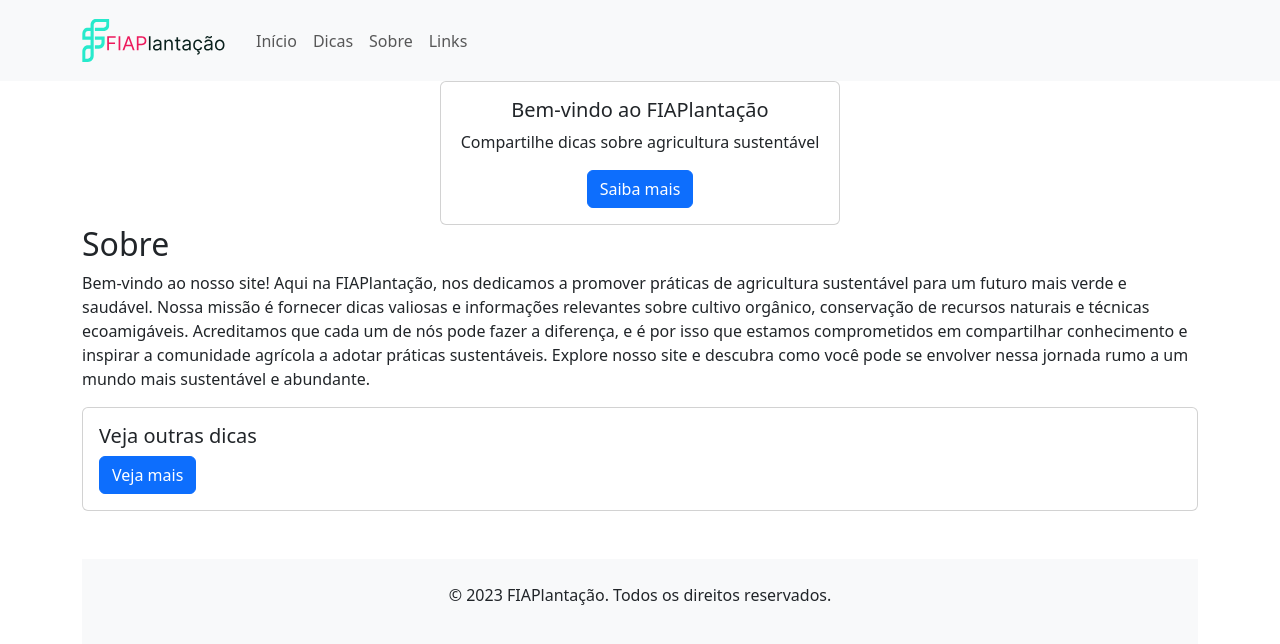
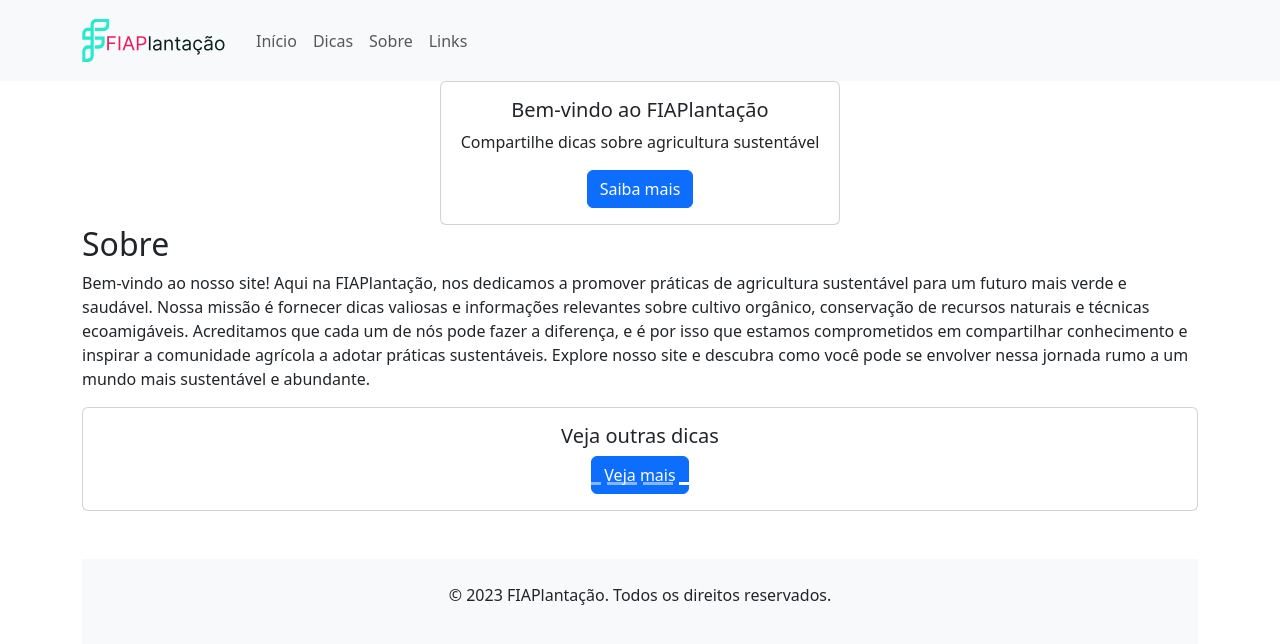
Before and after one commit to HMpina/fiap-gs2023-frontend, a React (Create React App) app: page / in a window 1280 px wide. Both pictures are taken after a click on the button 694 px from the left and 421 px from the top of the page. Shown: the top 644 px of the page. Built offline with nearby package versions, Linux system fonts and the light colour scheme; no server answers.

Commit message:
centralizando o conteudo do ultimo card

```diff
--- a/src/pages/Home/index.tsx
+++ b/src/pages/Home/index.tsx
@@ -97,13 +97,16 @@
           </Card>
         </Carousel.Item>
         <Carousel.Item>
-          <Card>
+  <Card className="text-center">
     <Card.Body>
       <Card.Title>Veja outras dicas</Card.Title>
+      <div className="d-flex justify-content-center">
         <Button variant="primary" onClick={viewHint}>Veja mais</Button>
+      </div>
     </Card.Body>
   </Card>
 </Carousel.Item>
+
       </Carousel>
 
       <footer className="text-center mt-5 py-4 bg-light">
```
Lines whose indentation alone changed are shown as unchanged.
